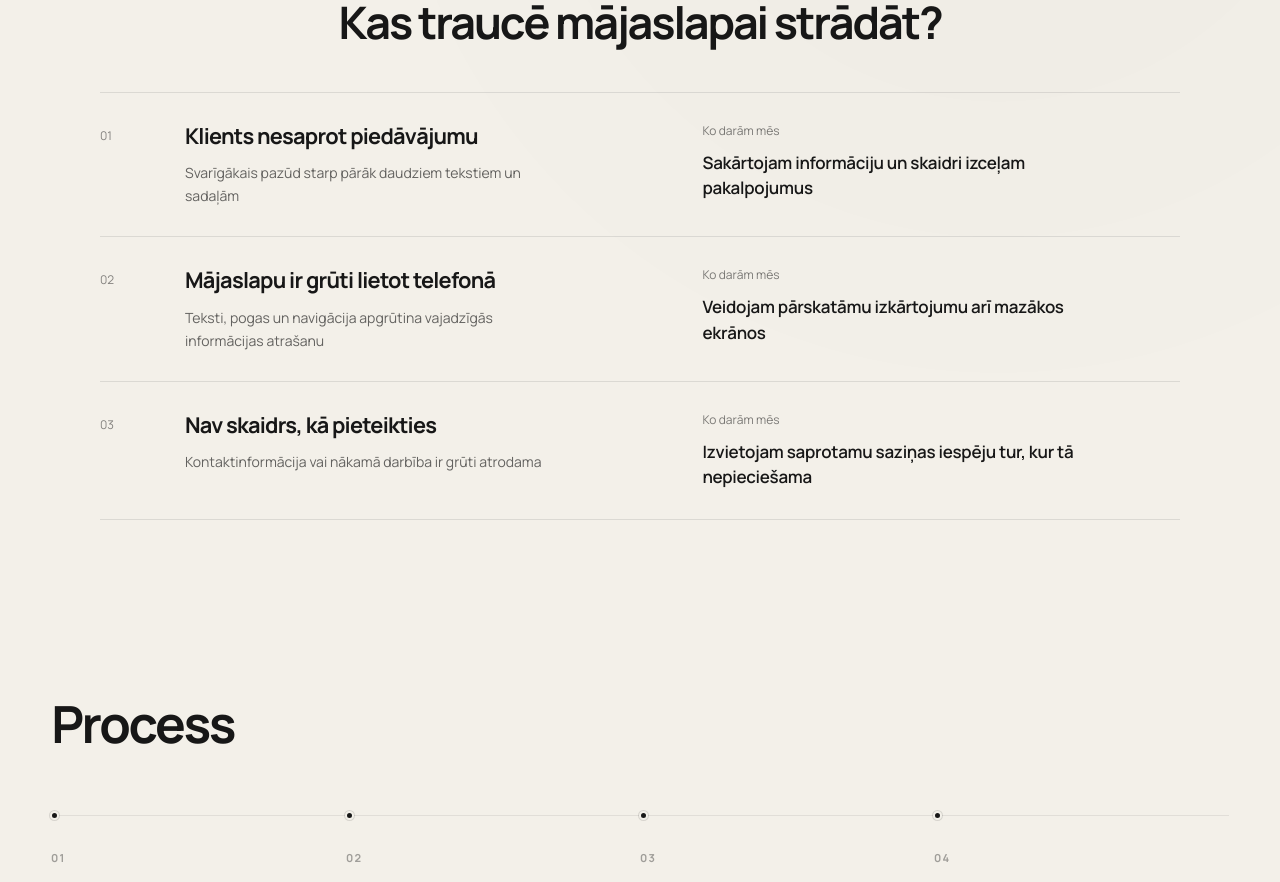
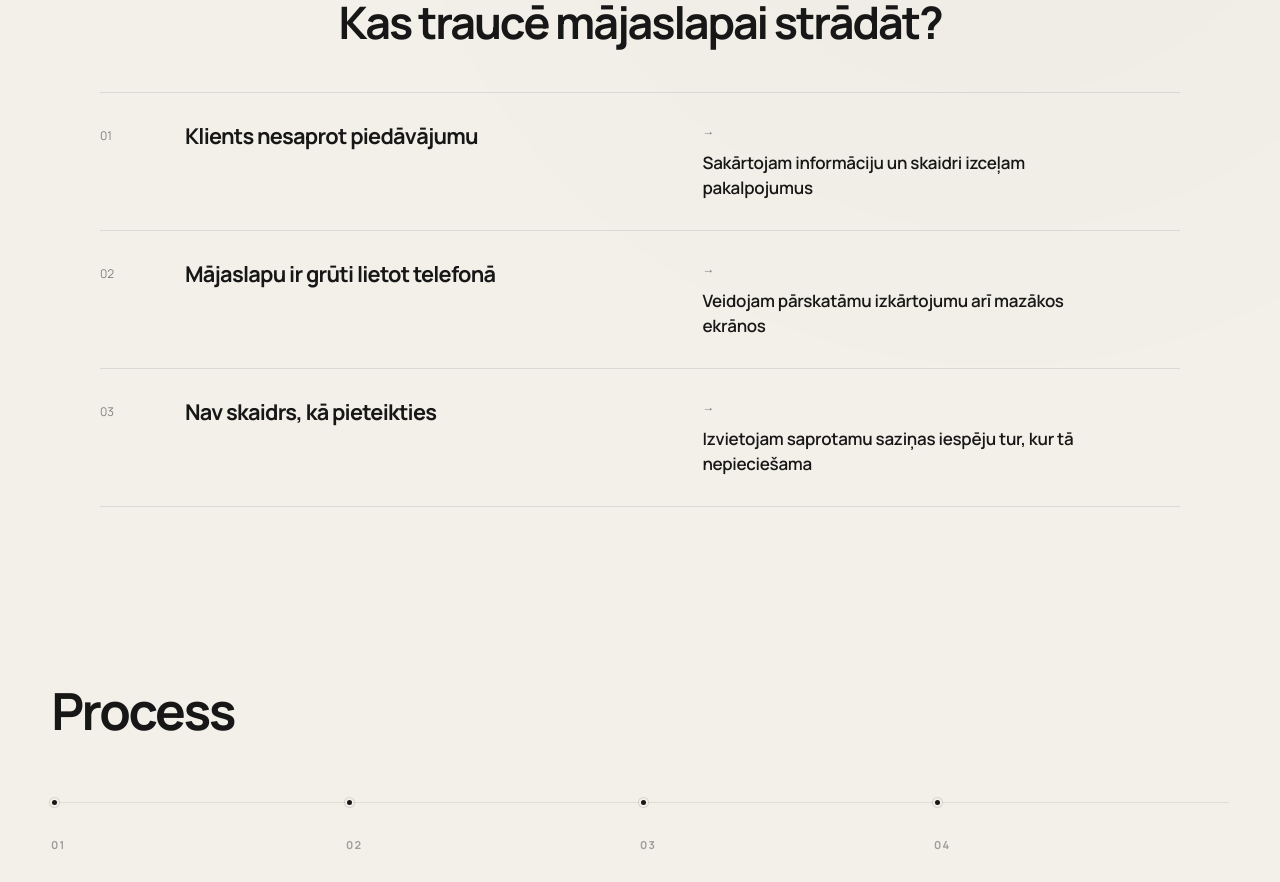
Before and after one commit to davisl24/WEBSITEAGENCY, a Next.js app: page / in a window 1280 px wide. Shown: the part 1480-2362 px from the top of the page. Built offline with nearby package versions, Linux system fonts and the light colour scheme; no server answers.

Commit message:
Make homepage problem solution comparison more concise

```diff
--- a/app/components/ValueShowcase.tsx
+++ b/app/components/ValueShowcase.tsx
@@ -29,10 +29,9 @@ export default function ValueShowcase() {
               <span className="kestrel-problem-number">{String(index + 1).padStart(2, "0")}</span>
               <div className="kestrel-problem-description">
                 <h3>{item.problem}</h3>
-                <p>{item.impact}</p>
               </div>
               <div className="kestrel-problem-solution">
-                <span>Ko darām mēs</span>
+                <span aria-hidden="true" className="kestrel-problem-arrow">→</span>
                 <p>{item.solution}</p>
               </div>
             </div>
```
